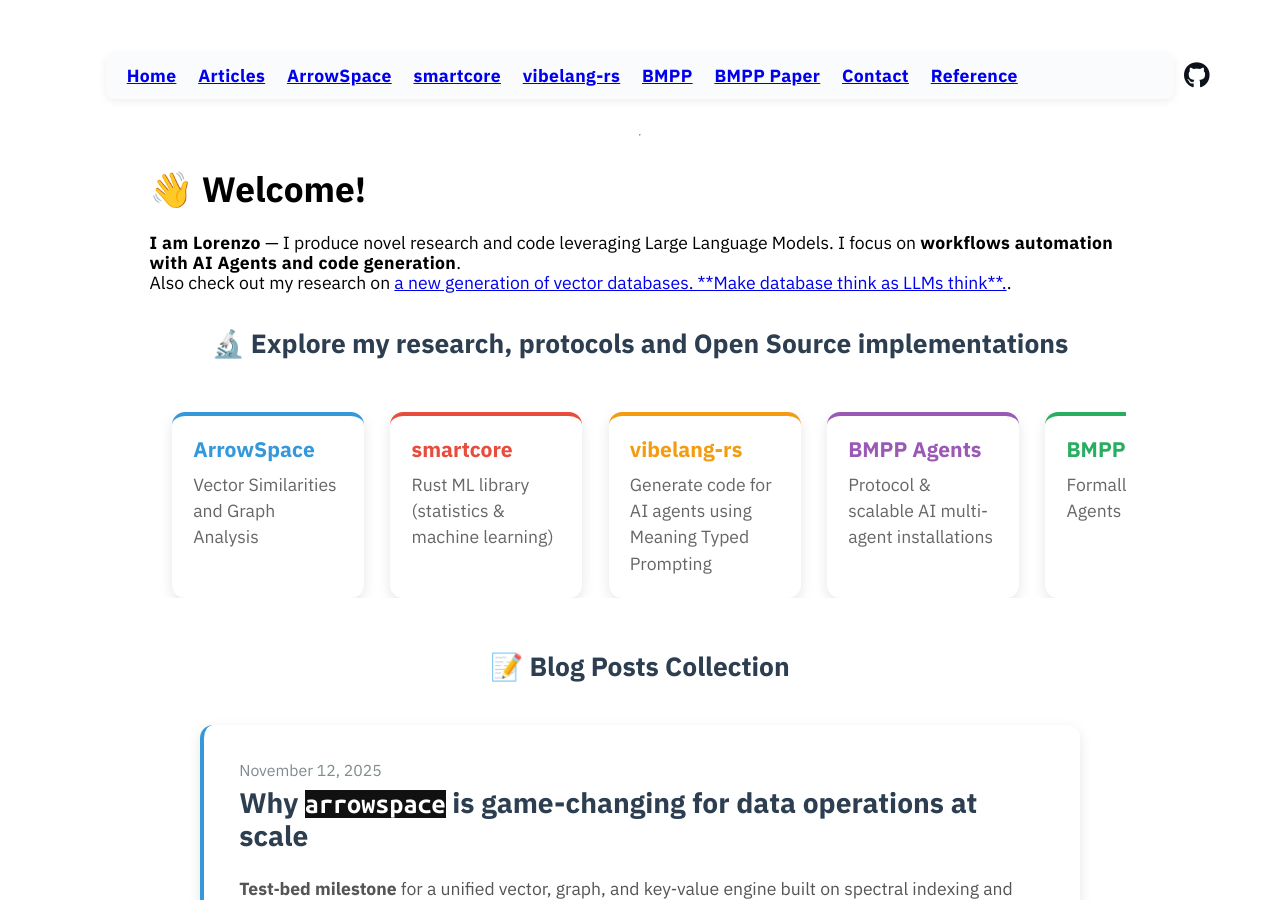
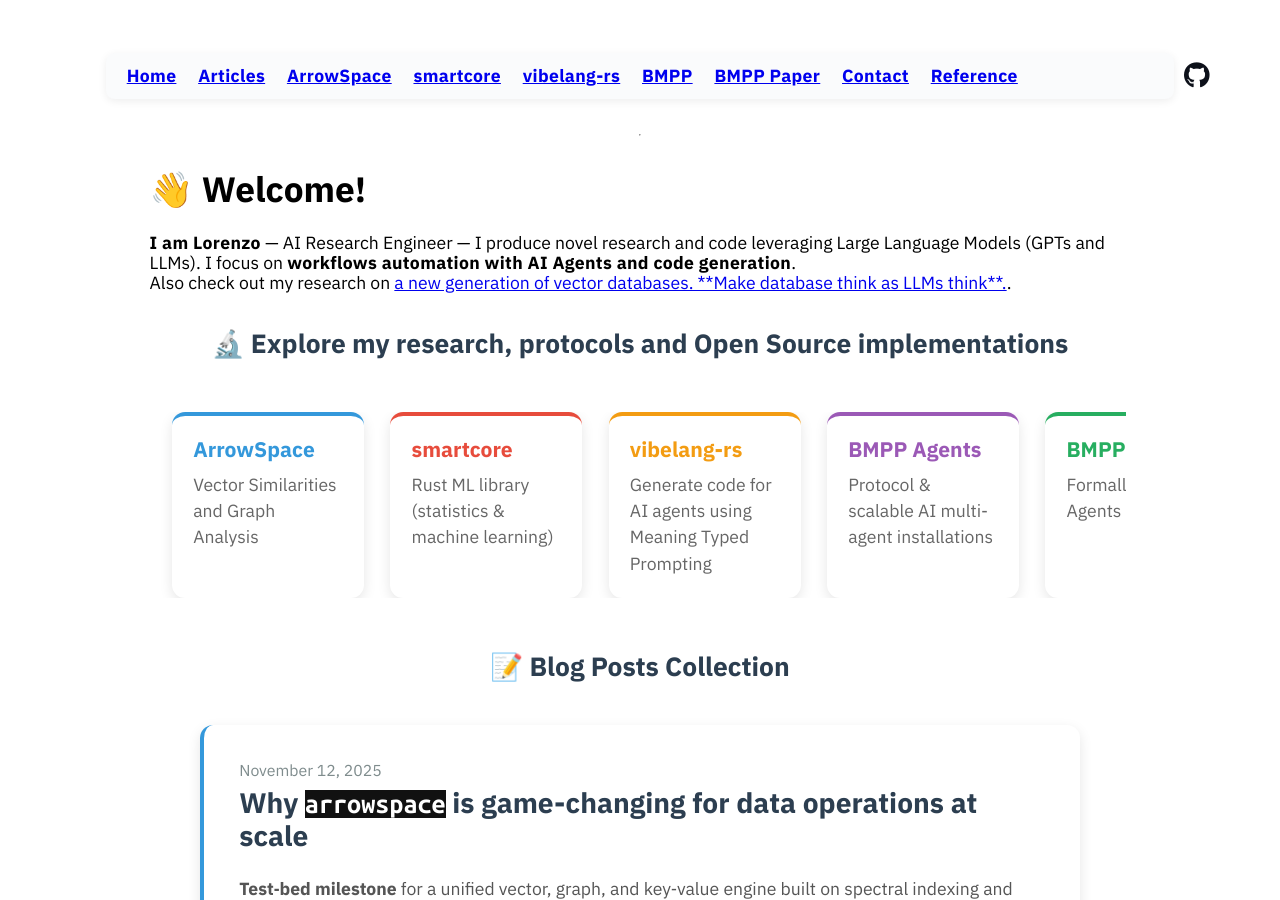
Before and after one commit to Mec-iS/staticwebpage, a Jekyll site: the page built from index.md, in a window 1280 px wide and 900 px high. Built offline with Jekyll 4.4.1, drawn with Linux system fonts in a browser that asks for light colours; nearby versions of some CDN libraries.

Commit message:
improve presentation

```diff
--- a/index.md
+++ b/index.md
@@ -168,7 +168,7 @@
 </style>
 
 # 👋 Welcome!
-<p><strong class="pure-menu-item">I am Lorenzo</strong> — I produce novel research and code leveraging Large Language Models. I focus on <strong class="pure-menu-item">workflows automation with AI Agents and code generation</strong>.<br/> Also check out my research on <a href="{{ "/posts/001_energy_informed_db" }}">a new generation of vector databases. **Make database think as LLMs think**.</a>.</p>
+<p><strong class="pure-menu-item">I am Lorenzo</strong> — AI Research Engineer — I produce novel research and code leveraging Large Language Models (GPTs and LLMs). I focus on <strong class="pure-menu-item">workflows automation with AI Agents and code generation</strong>.<br/> Also check out my research on <a href="{{ "/posts/001_energy_informed_db" }}">a new generation of vector databases. **Make database think as LLMs think**.</a>.</p>
 
 <div class="research-container">
   <h2 class="research-header">
```
